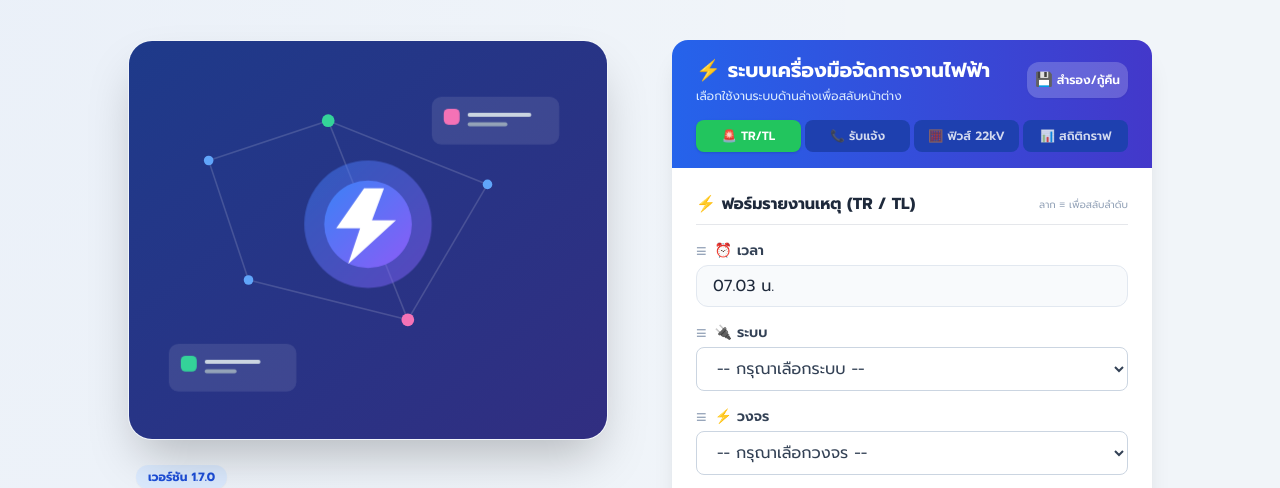
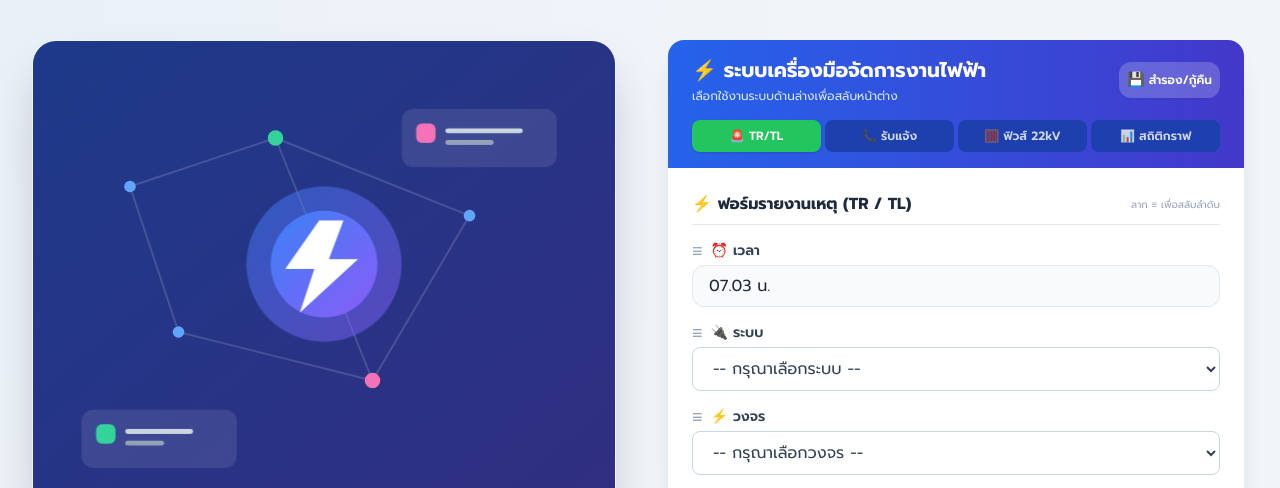
Before and after one commit to supparet2533/electric-app2026, a plain HTML site: page index.html in a window 1280 px wide. Shown: the top 488 px of the page. Drawn offline with nearby package versions, Linux system fonts and the light colour scheme.

Commit message:
Update index.html wondow

```diff
--- a/index.html
+++ b/index.html
@@ -99,7 +99,7 @@
 <body class="bg-slate-100 min-h-screen py-6 px-4 lg:py-10 flex items-start justify-center">
 
     <!-- 🌟 กล่องใหญ่แบ่ง 2 ฝั่งสำหรับหน้าจอคอมพิวเตอร์ -->
-    <div class="w-full max-w-5xl mx-auto grid grid-cols-1 lg:grid-cols-2 gap-10 lg:gap-16 items-start">
+    <div class="w-full max-w-7xl mx-auto grid grid-cols-1 lg:grid-cols-2 gap-8 lg:gap-12 items-start px-4">
 
         <!-- ================= ฝั่งซ้าย: รูปกราฟิก (แสดงเฉพาะในคอมพิวเตอร์) ================= -->
         <div class="hidden lg:flex flex-col justify-center sticky top-10 space-y-6">
```
